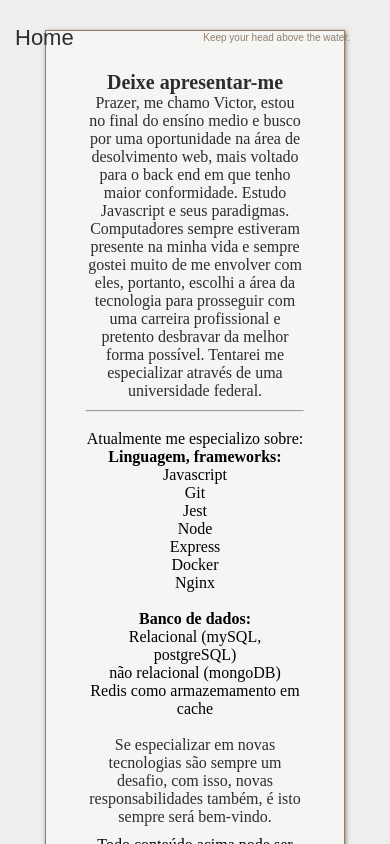
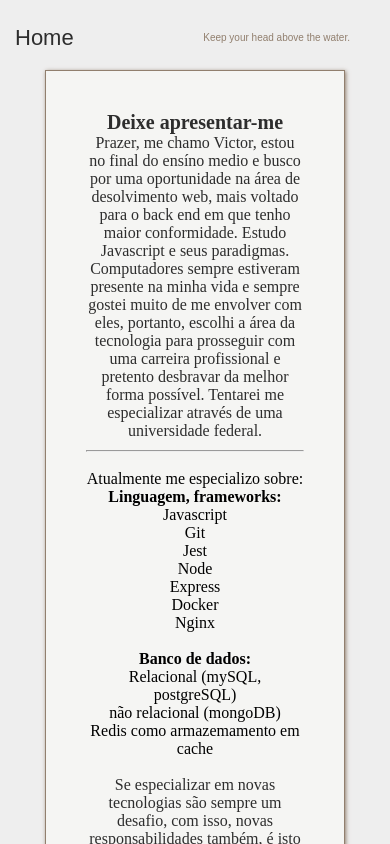
Before and after one commit to vitinhos67/portifolio, a Vue app: page / in a window 390 px wide. Shown: the top 844 px of the page. Built offline with nearby package versions, Linux system fonts and the light colour scheme; a web font is replaced by a local one.

Commit message:
fix responsiveness of different screens

```diff
--- a/src/components/HomeVue.vue
+++ b/src/components/HomeVue.vue
@@ -155,7 +155,9 @@ a button {
 
 #grid-1 {
     width: 300px;
-    margin-top: -40px;
+    margin-top: 0px;
+
+
 
 }
 
@@ -203,6 +205,7 @@ p {
     margin-left: auto;
     margin-right: auto;
 
+
 }
 
 h1 {
@@ -226,6 +229,7 @@ h1 {
     margin-left: auto;
     margin-right: auto;
 
+
 }
 
 h1 {
```
